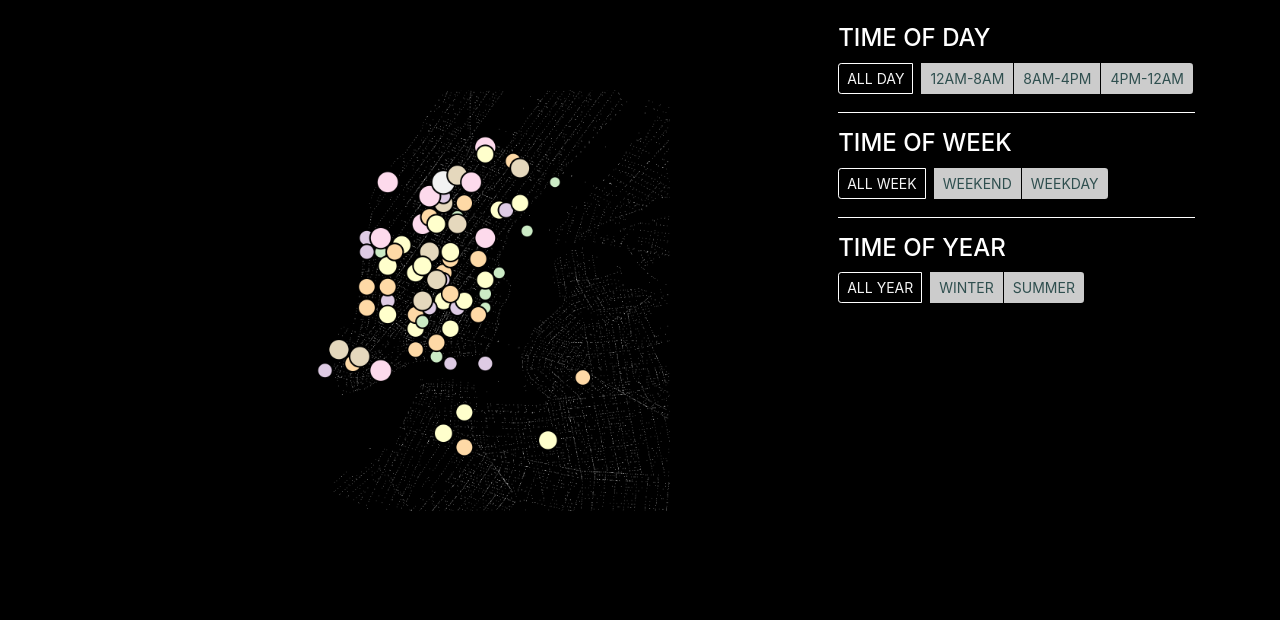
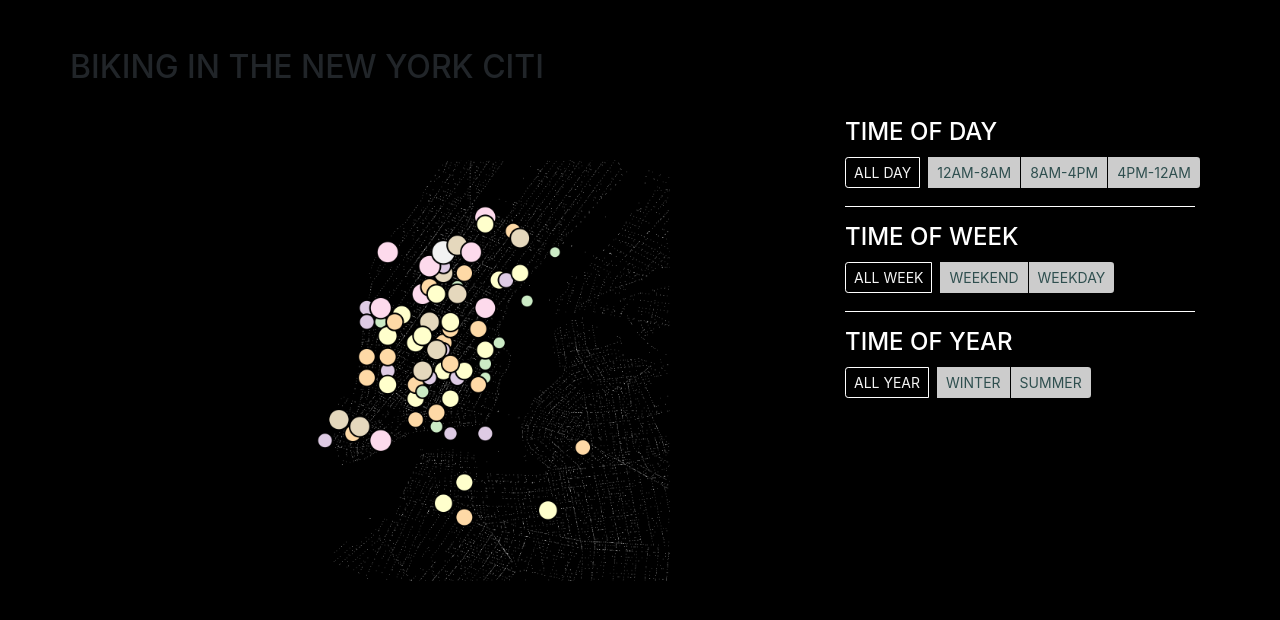
Before and after one commit to nminnie/CodeJam-2017, a plain HTML site: page index.html in a window 1280 px wide. Drawn offline with nearby package versions, Linux system fonts and the light colour scheme; files whose address does not match are found by name.

Commit message:
Update index.html

```diff
--- a/index.html
+++ b/index.html
@@ -7,19 +7,25 @@
     <link rel="stylesheet" type="text/css" href="style.css">
     <script src="https://ajax.googleapis.com/ajax/libs/jquery/3.2.1/jquery.min.js"></script>
     <script src="https://maxcdn.bootstrapcdn.com/bootstrap/3.3.7/js/bootstrap.min.js"></script>
-    <title>Working Test</title>
+    <title>Hack these Bikes</title>
 </head>
 
 <body>
 
+
 <div class="container">
-    <br>
+    <br><br>
+    <div class="row">
+        <div>
+            <h2>BIKING IN THE NEW YORK CITI</h2>
+        </div>
+    </div>
     <div class="row">
         <div class="col-sm-8">
             <div id="map"></div>
         </div>
-        <div class="col-sm-4">
-            <div style="float:right">
+        <div class="col-sm-4 ui">
+            <br>
             <h1>TIME OF DAY</h1>
             <div class="btn-group">
                 <button id="ALLDAY" onclick="changeTime(event, 'ALLDAY')" type="button" class="btn btn-default btn-sm time">ALL DAY</button>
@@ -46,7 +52,6 @@
             </div>
         </div>
     </div>
-    </div>
 
 </div>
 
```
Lines whose indentation alone changed are shown as unchanged.
